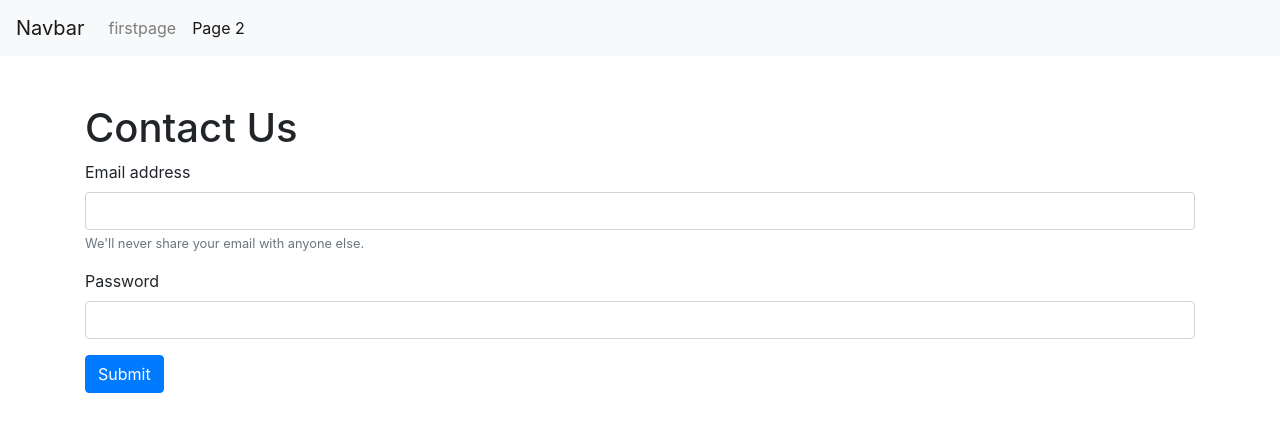
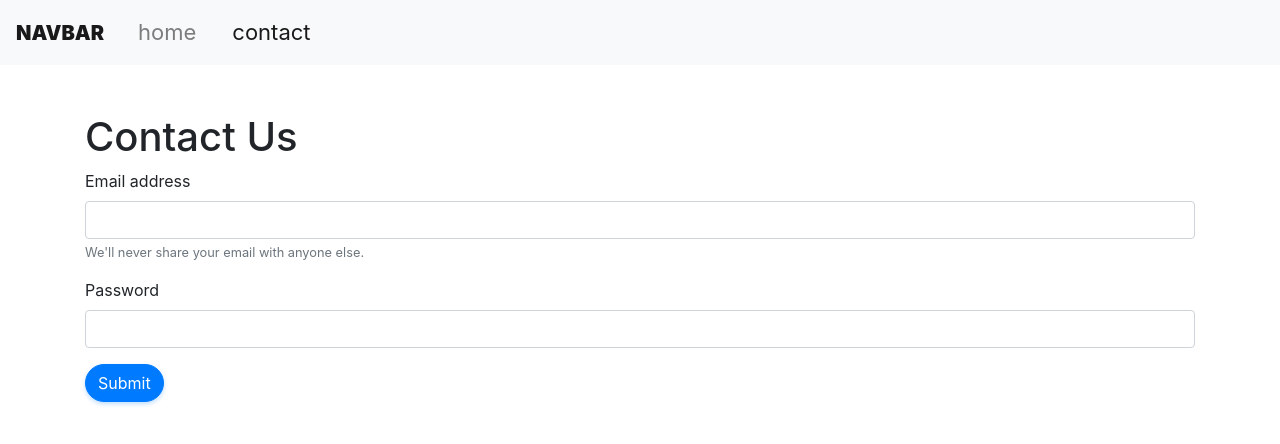
Before and after one commit to amrab450/Bootstrap-project1, a website: page contact.html in a window 1280 px wide. Drawn offline with nearby package versions, Linux system fonts and the light colour scheme.

Commit message:
bootstrap ok

```diff
--- a/page2.html
+++ b/contact.html
@@ -5,6 +5,7 @@
         <meta name="viewport" content="width=device-width, initial-scale=1.0">
         <title>Page 2</title>
         <link href="https://stackpath.bootstrapcdn.com/bootstrap/4.5.2/css/bootstrap.min.css" rel="stylesheet">
+        <link rel="stylesheet" href="./style.css">
     </head>
     <body>
         <nav class="navbar navbar-expand-lg navbar-light bg-light">
@@ -12,10 +13,10 @@
             <div class="collapse navbar-collapse">
                 <ul class="navbar-nav mr-auto">
                     <li class="nav-item">
-                        <a class="nav-link" href="firstpage.html">firstpage</a>
+                        <a class="nav-link" href="index.html">home</a>
                     </li>
                     <li class="nav-item active">
-                        <a class="nav-link" href="page2.html">Page 2</a>
+                        <a class="nav-link" href="contact.html">contact</a>
                     </li>
                 </ul>
             </div>
```
Also changed, not shown: index.html (renamed from firstpage.html, +3 -2 lines).
